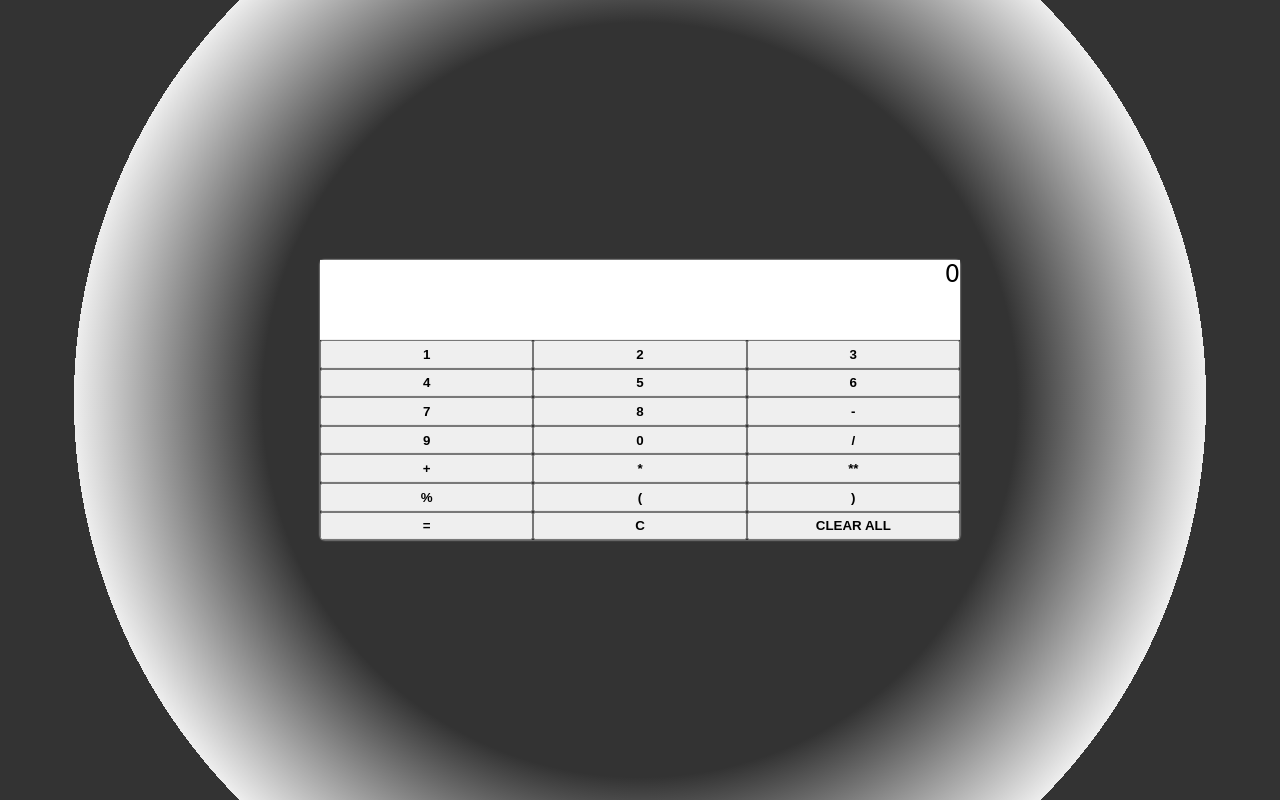
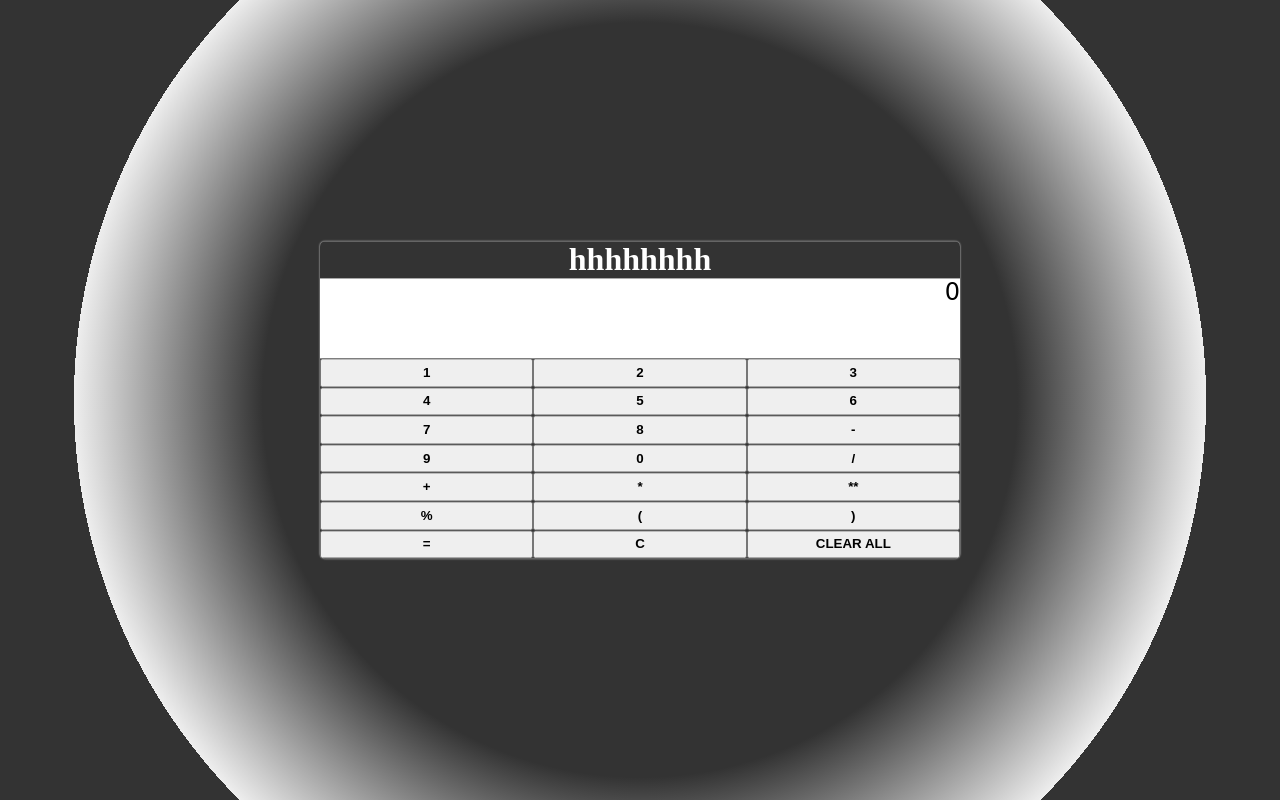
Before and after one commit to Innochu/Calculatorjs, a plain HTML site: page index.html in a window 1280 px wide. Drawn offline with Linux system fonts and the light colour scheme.

Commit message:
new technology added

```diff
--- a/index.html
+++ b/index.html
@@ -13,6 +13,7 @@
 
     <div class="calculator">
 
+        <h1 style="color: white">hhhhhhhh</h1>
         <div class="screen">0</div>
 
         <div class="buttons">
```
